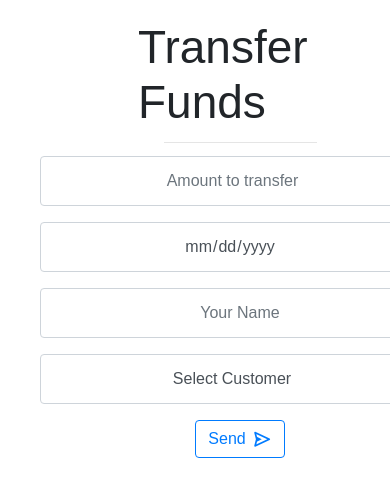
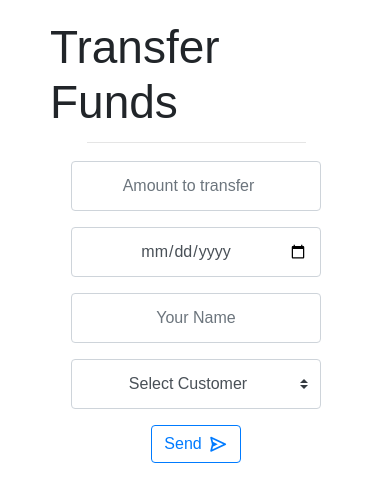
Before and after one commit to hussein-hub/Banking-System, a Django app: page /transfer/ in a window 390 px wide; the page is wider, and only the part inside the window is pictured. Shown: the part 48-550 px from the top of that part. Run offline with Django 3.2, Linux system fonts and the light colour scheme; data that the repository does not hold is empty; some web fonts are replaced.

Commit message:
added responsiveness

```diff
--- a/bankingApp/settings.py
+++ b/bankingApp/settings.py
@@ -22,8 +22,7 @@ BASE_DIR = Path(__file__).resolve().parent.parent
 # See https://docs.djangoproject.com/en/3.1/howto/deployment/checklist/
 
 # SECURITY WARNING: keep the secret key used in production secret!
-SECRET_KEY = os.environ.get('SECRET_KEY')
-
+SECRET_KEY = 'cdca95b2e9b9940b45238072b3127dea8ba770af0d6768ce'
 # SECURITY WARNING: don't run with debug turned on in production!
 DEBUG = True
 
--- a/main/static/style.css
+++ b/main/static/style.css
@@ -128,7 +128,7 @@ a {
 }
 
 .body-pd {
-	padding-left: 150px;
+	padding-left: 45px;
 }
 
 .active {
--- a/main/templates/main/base.html
+++ b/main/templates/main/base.html
@@ -27,6 +27,16 @@
 			href="{% static 'style.css' %}"
 		/>
 		{% block title %} {% endblock %}
+		<style>
+			.body-pd {
+				padding-left: 120px;
+			}
+			@media screen and (max-width: 767px) {
+				.body-pd {
+					padding-left: 45px;
+				}
+			}
+		</style>
 	</head>
 
 	<body id="body-pd">
--- a/main/templates/main/transfer.html
+++ b/main/templates/main/transfer.html
@@ -21,11 +21,40 @@
 </a>
 {% endblock %}
 {% block title %} <title>Transfer</title> {% endblock %}
+
+{% block style %}
+<style>
+	.adjust {
+		width: 400px;
+		height: 50px;
+		text-align: center
+	}
+	.placement {
+		padding-left: 5.5rem;
+		padding-right: 1.75rem;
+		margin-bottom: 5rem
+	}
+	@media screen and (max-width: 767px) {
+		.placement {
+			padding-left: 0rem;
+			padding-right: 1.75rem;
+			margin-bottom: 5rem
+		}
+	}
+	@media screen and (max-width: 425px) {
+		.adjust {
+			width: 250px;
+			height: 50px;
+			text-align: center
+		}
+	}
+</style>
+{% endblock %}
+
 {% block content %}
 
 <div
-	class="container"
-	style="padding-left: 5.5rem; padding-right: 1.75rem; margin-bottom: 5rem"
+	class="container placement"
 >
 	{% if messages %} {% for message in messages %}
 	<div class="alert alert-{{ message.tags }}">{{ message }}</div>
@@ -76,46 +105,41 @@
 						{% endcomment %}
 						<div class="form-group">
 							<input
-								style="width: 400px; height: 50px; text-align: center"
 								type="number"
 								name="amount"
 								step="0.01"
 								required=""
 								id="id_amount"
-								class="form-control"
+								class="form-control adjust"
 								placeholder="Amount to transfer"
 							/>
 						</div>
 						<div class="form-group">
 							<input
 								type="date"
-								style="width: 400px; height: 50px; text-align: center"
 								name="date"
 								required=""
-								class="form-control"
+								class="form-control adjust"
 								id="id_date"
 							/>
 						</div>
 						<div class="form-group">
 							<input
-								style="width: 400px; height: 50px; text-align: center"
 								type="text"
 								name="fromUser"
 								step="0.01"
 								required=""
 								id="id_fromUser"
-								class="form-control"
+								class="form-control adjust"
 								placeholder="Your Name"
 							/>
 						</div>
 						<div
-							class="input-group mb-3"
-							style="width: 400px; height: 50px; text-align: center"
-						>
+							class="input-group mb-3 adjust"
+							>
 							<select
-								style="width: 400px; height: 50px; text-align: center"
 								name="toUser"
-								class="custom-select"
+								class="custom-select adjust"
 								id="id_toUser"
 							>
 								<option selected>Select Customer</option>
```
Also changed, not shown: main/templates/main/customer.html (+14 -2 lines), main/templates/main/transaction.html (+19 -2 lines).
